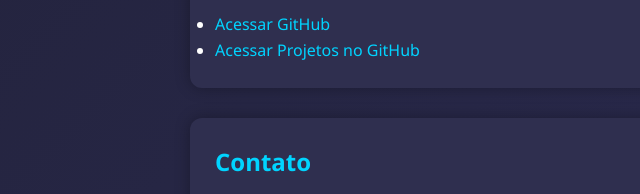
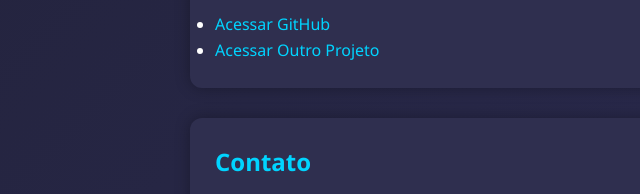
Before and after one commit to kauzzwwq/projeto1, a plain HTML site: page index.html in a window 1280 px wide. Shown: the part 1354-1548 px from the top of the page, 0-640 px from the left. Drawn offline with Linux system fonts and the light colour scheme.

Commit message:
Update index.html

```diff
--- a/index.html
+++ b/index.html
@@ -213,7 +213,7 @@ footer {
     <h2>Projetos e Página GitHub</h2>
     <ul>
         <li> <a href="https://github.com/kauzzwwq/" target="_blank">Acessar GitHub</a></li>
-        <li> <a href="https://github.com/kauzzwwq/Pessoal" target="_blank">Acessar Projetos no GitHub</a></li>
+        <li> <a href="https://kauzzwwq.github.io/projeto2/" target="_blank">Acessar Outro Projeto</a></li>
     </ul>
 </section>
 
```
